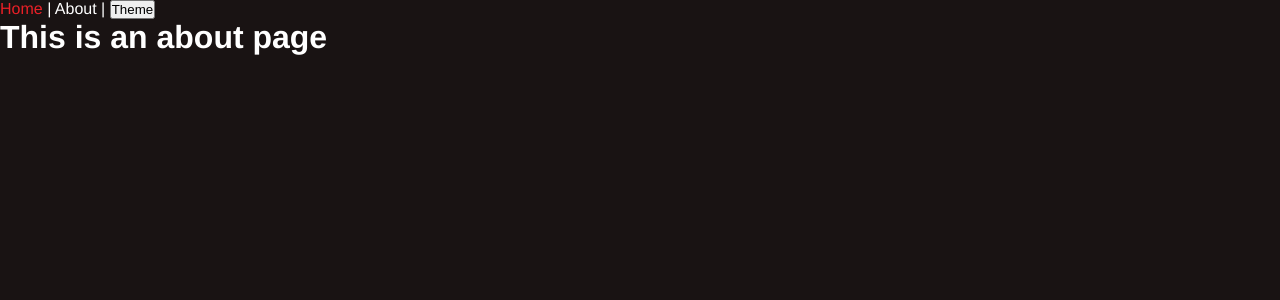
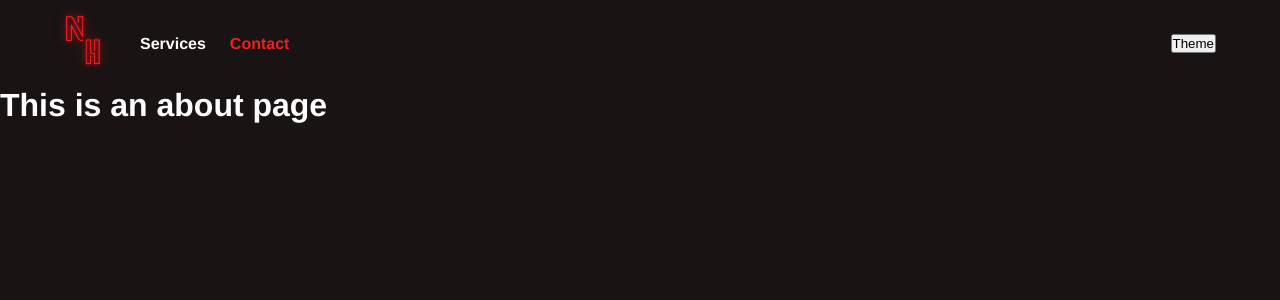
Before and after one commit to nathanharraud-fr/www, a Vue app: page /about in a window 1280 px wide. Shown: the top 300 px of the page. Built offline with nearby package versions, Linux system fonts and the light colour scheme.

Commit message:
feat: TheHeader

```diff
--- a/src/App.vue
+++ b/src/App.vue
@@ -1,7 +1,11 @@
 <script>
+import TheHeader from './components/TheHeader.vue';
 import updateBodyOnThemeUpdate from './composables/updateBodyOnThemeUpdate';
 
 export default {
+  components: {
+    TheHeader,
+  },
   setup() {
     updateBodyOnThemeUpdate();
   },
@@ -9,10 +13,6 @@ export default {
 </script>
 
 <template>
-  <div id="nav">
-    <router-link to="/">Home</router-link> |
-    <router-link to="/about">About</router-link> |
-    <button @click="$store.commit('toggleTheme')">Theme</button>
-  </div>
+  <TheHeader/>
   <router-view/>
 </template>
--- /dev/null
+++ b/src/components/TheHeader.vue
@@ -0,0 +1,132 @@
+<template>
+  <header class="the-header">
+      <nav class="navbar">
+        <div class="navbar-brand">
+          <!-- LOGO -->
+          <router-link class="navbar-item" to="/">
+            <img src="@/assets/logo-red_x250.png" width="64" />
+          </router-link>
+
+          <!-- BURGER -->
+        </div>
+
+        <div class="navbar-menu">
+          <div class="navbar-start">
+            <router-link class="navbar-item" to="/services">Services</router-link>
+            <router-link class="navbar-item" to="/about">Contact</router-link>
+          </div>
+
+          <div class="navbar-end">
+            <div class="buttons">
+              <button @click="$store.commit('toggleTheme')">Theme</button>
+            </div>
+            <div class="navbar-item"></div>
+          </div>
+        </div>
+      </nav>
+  </header>
+</template>
+
+<style lang="scss" scoped>
+.the-header {
+  --header-height: var(--header-height);
+
+  background-color: var(--header-background-color);
+}
+
+.theme--dark .the-header {
+  --header-color: var(--body-color);
+  --header-background-color: var(--body-background-color);
+  --header-dropdown-color: var(--body-background-color);
+  --header-dropdown-background-color: #2c2121;
+}
+
+.navbar,
+.navbar-end,
+.navbar-menu,
+.navbar-start {
+  display: flex;
+  align-items: center;
+}
+
+.navbar {
+  align-items: stretch;
+  display: flex;
+  margin:auto;
+  max-width: var(--body-max-width);
+  min-height: var(--header-height);
+  width: 100%;
+}
+
+.navbar-brand {
+  align-items: stretch;
+  display: flex;
+  flex-shrink: 0;
+  min-height: inherit;
+}
+
+.navbar-menu {
+  flex-grow: 1;
+  flex-shrink: 0;
+}
+
+.navbar-start {
+  justify-content: flex-start;
+  margin-right: auto;
+}
+
+.navbar-end {
+  justify-content: flex-end;
+  margin-left: auto;
+}
+
+.navbar-link,
+.navbar-item {
+  cursor: pointer;
+  color: inherit;
+  display: flex;
+  align-items: center;
+}
+
+.navbar-link {
+  padding-right: 2.5em;
+
+  &::after {
+    border-color: var(--primary);
+    margin-top: -0.375em;
+    right: 1.125em;
+    border: 3px solid var(--primary);
+    border-radius: 2px;
+    border-right: 0;
+    border-top: 0;
+    content: "";
+    display: block;
+    height: 0.625em;
+    margin-top: -0.4375em;
+    pointer-events: none;
+    position: absolute;
+    top: 50%;
+    transform: rotate(-45deg);
+    transform-origin: center;
+    width: 0.625em;
+  }
+}
+
+.navbar-item {
+  flex-grow: 0;
+  flex-shrink: 0;
+  color: var(--body-color);
+  display: block;
+  line-height: 1.5;
+  padding: 0.5rem 0.75rem;
+  position: relative;
+}
+
+a.navbar-item {
+  font-weight: bold;
+}
+
+a.router-link-exact-active {
+  color: var(--primary);
+}
+</style>
```
